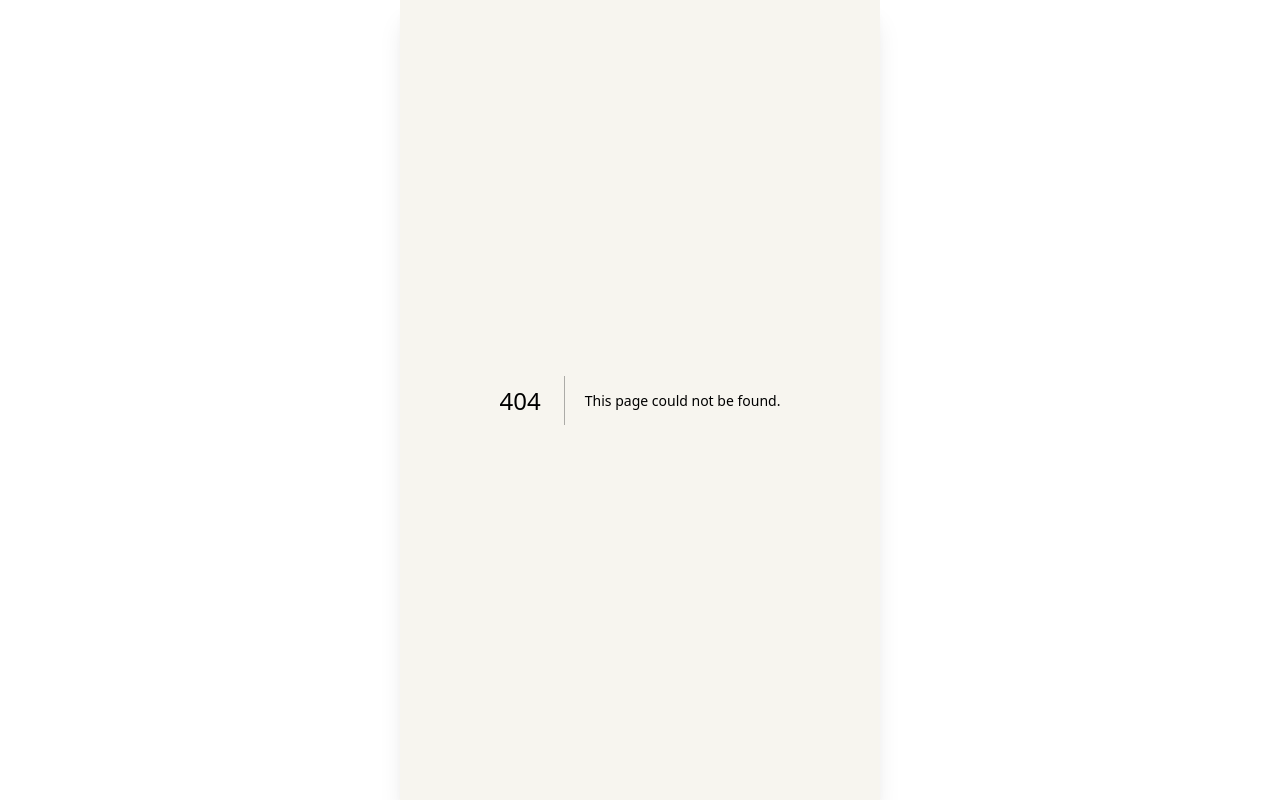
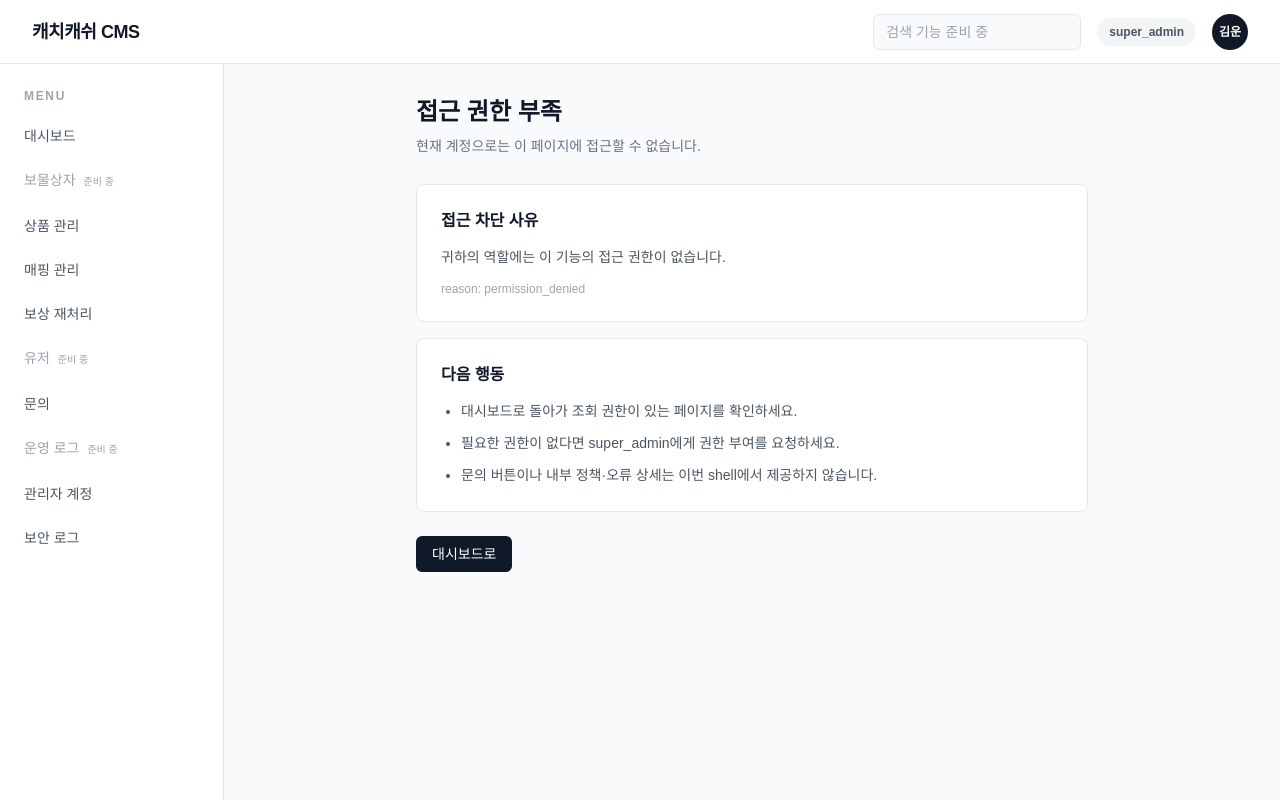
Before and after one commit to seunghyeon-lee/catchcash-app, a Next.js app: page /admin/access-denied in a window 1280 px wide. Before the commit this address had no page. Built offline with nearby package versions, Linux system fonts and the light colour scheme.

Commit message:
feat: add admin access denied shell
Add A24 mock-only access denied page with reason whitelist and dashboard link.

```diff
--- /dev/null
+++ b/app/admin/access-denied/page.tsx
@@ -0,0 +1,91 @@
+"use client";
+
+import Link from "next/link";
+import { useSearchParams } from "next/navigation";
+import { Suspense } from "react";
+
+import { AdminShell } from "@/components/admin/admin-shell";
+
+const ACCESS_DENIED_REASONS = [
+  "permission_denied",
+  "role_missing",
+  "sensitive_log_forbidden",
+  "direct_url_forbidden",
+  "invalid_admin_profile",
+] as const;
+
+type AccessDeniedReason = (typeof ACCESS_DENIED_REASONS)[number];
+
+const REASON_COPY: Record<AccessDeniedReason, { title: string; description: string }> = {
+  permission_denied: {
+    title: "접근 차단 사유",
+    description: "귀하의 역할에는 이 기능의 접근 권한이 없습니다.",
+  },
+  role_missing: {
+    title: "관리자 권한 없음",
+    description: "관리자 역할 정보가 확인되지 않았습니다.",
+  },
+  sensitive_log_forbidden: {
+    title: "민감 로그 접근 제한",
+    description: "보안 로그는 super_admin만 조회할 수 있습니다.",
+  },
+  direct_url_forbidden: {
+    title: "직접 URL 접근 제한",
+    description: "허용되지 않은 경로로 직접 접근하여 차단되었습니다.",
+  },
+  invalid_admin_profile: {
+    title: "관리자 프로필 오류",
+    description: "관리자 프로필 데이터가 불완전하여 접근할 수 없습니다.",
+  },
+};
+
+function resolveReason(value: string | null): AccessDeniedReason {
+  if (value && (ACCESS_DENIED_REASONS as readonly string[]).includes(value)) {
+    return value as AccessDeniedReason;
+  }
+  return "permission_denied";
+}
+
+function AccessDeniedContent() {
+  const searchParams = useSearchParams();
+  const reason = resolveReason(searchParams.get("reason"));
+  const copy = REASON_COPY[reason];
+
+  return (
+    <div className="mx-auto max-w-2xl">
+      <h1 className="text-2xl font-bold text-[#111827]">접근 권한 부족</h1>
+      <p className="mt-2 text-sm text-[#6b7280]">현재 계정으로는 이 페이지에 접근할 수 없습니다.</p>
+
+      <section className="mt-7 rounded-lg border border-[#e5e7eb] bg-white p-6">
+        <h2 className="text-base font-semibold text-[#111827]">{copy.title}</h2>
+        <p className="mt-3 text-sm leading-6 text-[#4b5563]">{copy.description}</p>
+        <p className="mt-3 text-xs text-[#9ca3af]">reason: {reason}</p>
+      </section>
+
+      <section className="mt-4 rounded-lg border border-[#e5e7eb] bg-white p-6">
+        <h2 className="text-base font-semibold text-[#111827]">다음 행동</h2>
+        <ul className="mt-3 list-disc space-y-2 pl-5 text-sm leading-6 text-[#4b5563]">
+          <li>대시보드로 돌아가 조회 권한이 있는 페이지를 확인하세요.</li>
+          <li>필요한 권한이 없다면 super_admin에게 권한 부여를 요청하세요.</li>
+          <li>문의 버튼이나 내부 정책·오류 상세는 이번 shell에서 제공하지 않습니다.</li>
+        </ul>
+      </section>
+
+      <div className="mt-6">
+        <Link href="/admin/dashboard" className="inline-flex rounded-md bg-[#111827] px-4 py-2 text-sm font-medium text-white hover:bg-black">
+          대시보드로
+        </Link>
+      </div>
+    </div>
+  );
+}
+
+export default function AdminAccessDeniedPage() {
+  return (
+    <AdminShell>
+      <Suspense fallback={<p className="text-sm text-[#6b7280]">접근 안내를 불러오는 중...</p>}>
+        <AccessDeniedContent />
+      </Suspense>
+    </AdminShell>
+  );
+}
```
